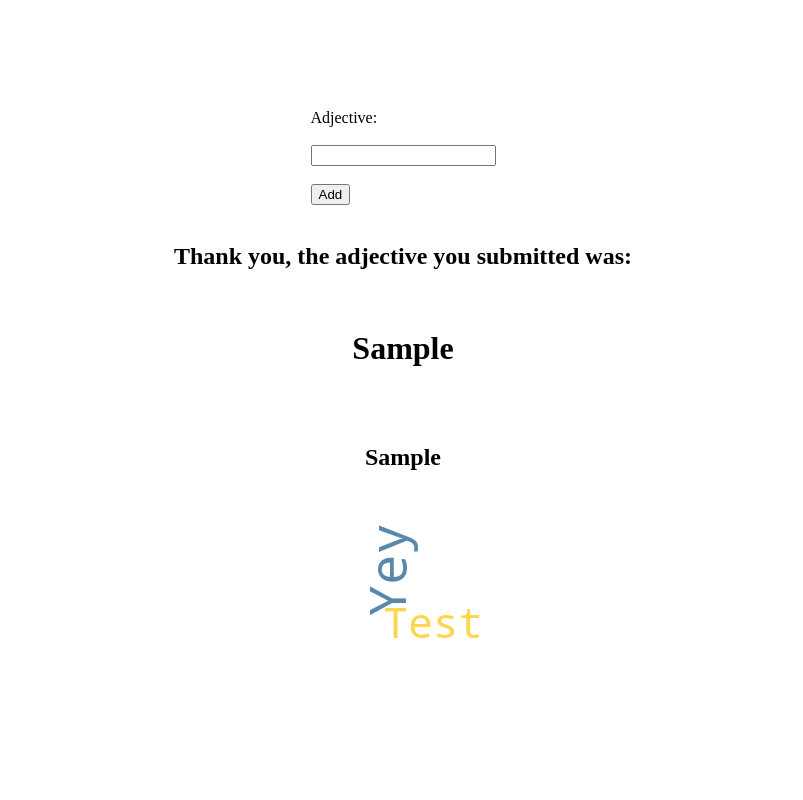
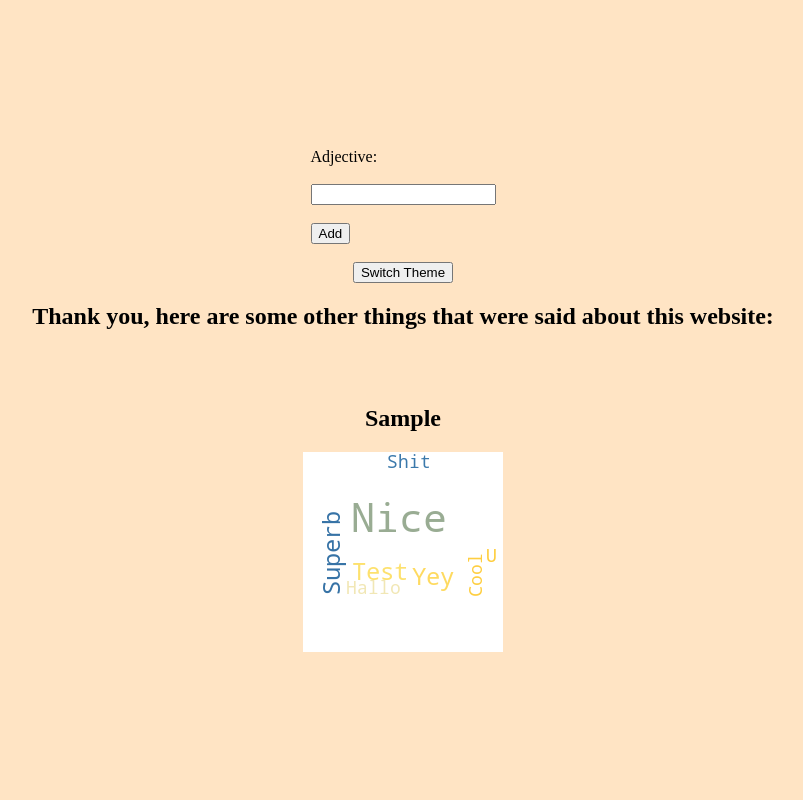
Before and after one commit to MathiasBenoni/mariadb-website, a Flask app: template templates/index.html in a window 1280 px wide. Shown: the whole page, without its empty margins (237-1040 px from the left). Run offline with Flask 3, Linux system fonts and the light colour scheme; the template is opened without the code that fills it: most values are stand-ins (such as "Sample title", 1, 10 or a date in 2020).

Commit message:
Added light- / darkmode

```diff
--- a/app.py
+++ b/app.py
@@ -9,7 +9,7 @@ def most_common(lst):
     return max(set(lst), key=lst.count)
 
 def contains_illegal_characters(string):
-    illegal_chars = {' ', ',', '.', '-', '_', ':', ';', '<', '>', '!', '#', '&', '()', '=', '?', '+'}
+    illegal_chars = {' ', ',', '.', '-', '_', ':', ';', '<', '>', '!', '#', '&', '()', '=', '?', '+', '1', '2', '3', '4', '5', '6', '7', '8', '9', '0'}
 
     return any(char in illegal_chars for char in string)
 
--- /dev/null
+++ b/static/lightmode.css
@@ -0,0 +1,6 @@
+body {
+    background-color: bisque;
+}
+.text {
+    color: black;
+}
--- a/static/script.js
+++ b/static/script.js
@@ -1 +1,14 @@
 console.log("Hello from JS");
+
+const lightTheme = "/static/lightmode.css";
+const darkTheme = "/static/darkmode.css";
+
+function toggleTheme() {
+  const themeLink = document.getElementById("theme-style");
+
+  if (themeLink.getAttribute("href").includes("lightmode.css")) {
+    themeLink.setAttribute("href", darkTheme);
+  } else {
+    themeLink.setAttribute("href", lightTheme);
+  }
+}
--- a/templates/index.html
+++ b/templates/index.html
@@ -5,12 +5,18 @@
     <meta name="viewport" content="width=device-width, initial-scale=1.0">
     <title>Adjectives</title>
     <link rel="stylesheet" href="{{ url_for('static', filename='style.css') }}">
+
+    <link
+    id="theme-style"
+    rel="stylesheet"
+    href="{{ url_for('static', filename='lightmode.css') }}">
+
 </head>
 
 <body>
 
     <form action="/" method="post">
-        <label for="adjective">Adjective:</label>
+        <label for="adjective" class="text">Adjective:</label>
         <br>
         <br>
         <input type="text" id="adjective" name="adjective">
@@ -20,13 +26,12 @@
     </form>
     <br>
 
-      <h2>Thank you, the adjective you submitted was:</h2>
-      <br>
-    <h1>{{ the_adjective_html }}</h1>
+    <button onclick="toggleTheme()">Switch Theme</button>
 
+      <h2 class="text">Thank you, here are some other things that were said about this website:</h2>
     <br>
     <br>
-    <h2>{{ html_adjective_list }}</h2>
+    <h2 class="text">{{ html_adjective_list }}</h2>
 
     <img src="{{ url_for('static', filename='images/cloud_light.png') }}"
       alt="Wordcloud of the adjectives"
```
Also changed, not shown: static/darkmode.css (added, +7 -0 lines), static/images/cloud_dark.png, static/images/cloud_light.png, static/style.css (line endings or trailing spaces), 1 other file.
